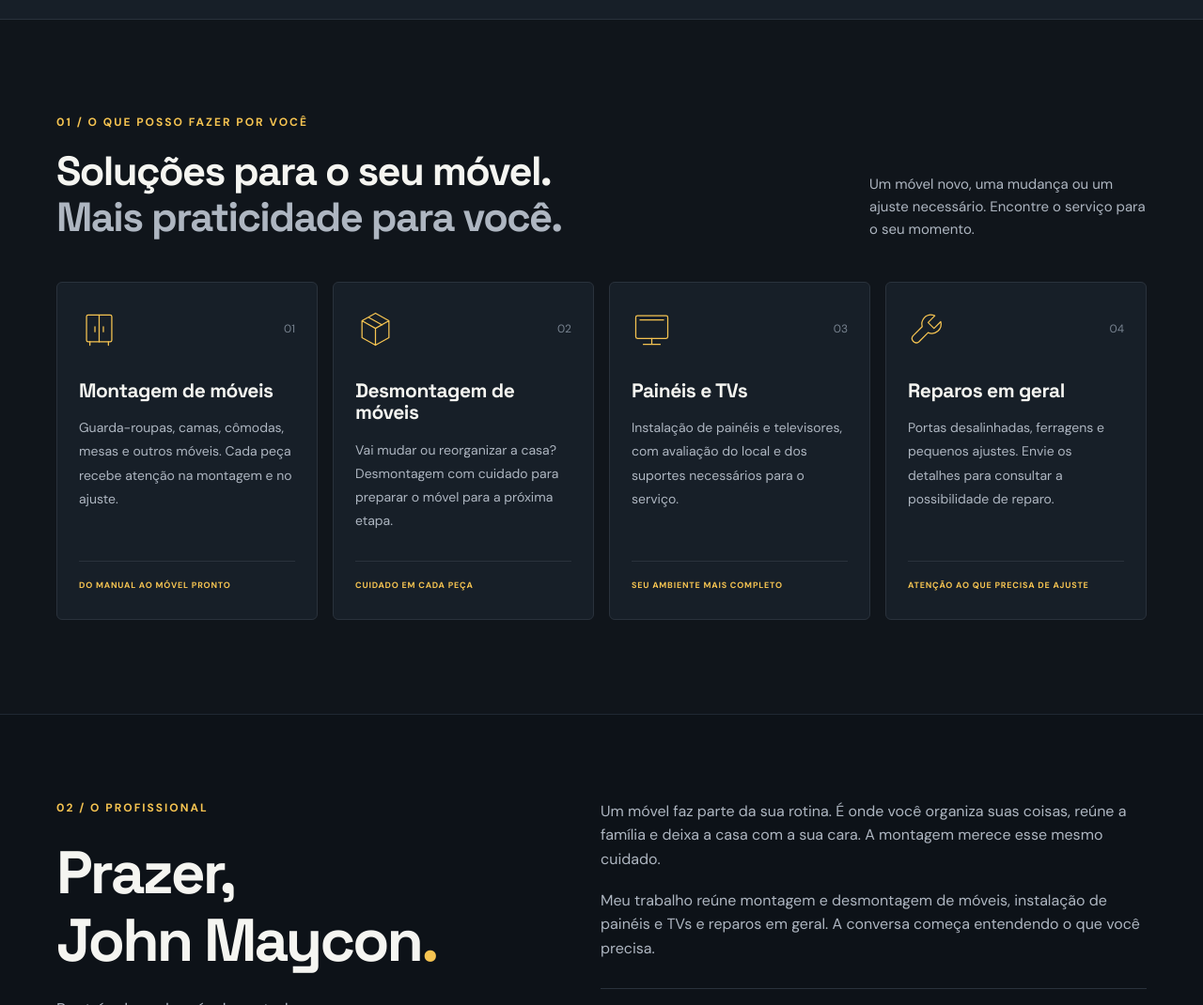
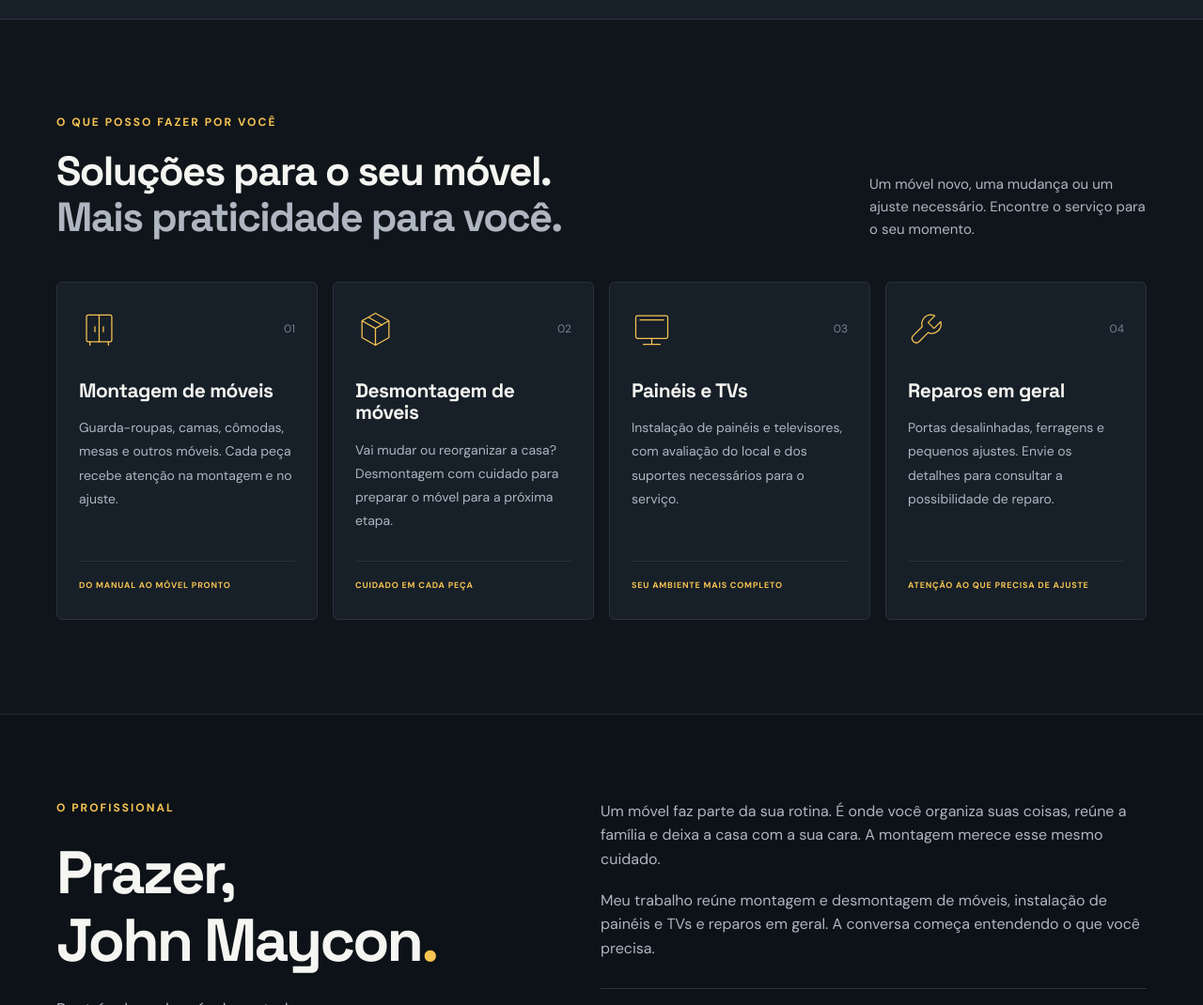
Before and after one commit to kitlesholff/john-maycon, a plain HTML site: page index.html in a window 1280 px wide. Shown: the part 900-1970 px from the top of the page at 94% size. Drawn offline with Linux system fonts and the light colour scheme.

Commit message:
logo alterada

```diff
--- a/index.html
+++ b/index.html
@@ -39,7 +39,7 @@
     <div class="service-strip" aria-label="Especialidades"><div class="container"><span>MONTAGEM DE MÓVEIS</span><b>✦</b><span>PAINÉIS E TVs</span><b>✦</b><span>DESMONTAGEM</span><b>✦</b><span>REPAROS EM GERAL</span></div></div>
 
     <section class="section container" id="servicos" aria-labelledby="services-title">
-      <div class="section-heading"><div><p class="eyebrow">01 / O QUE POSSO FAZER POR VOCÊ</p><h2 id="services-title">Soluções para o seu móvel.<br><span>Mais praticidade para você.</span></h2></div><p>Um móvel novo, uma mudança ou um ajuste necessário. Encontre o serviço para o seu momento.</p></div>
+      <div class="section-heading"><div><p class="eyebrow">O QUE POSSO FAZER POR VOCÊ</p><h2 id="services-title">Soluções para o seu móvel.<br><span>Mais praticidade para você.</span></h2></div><p>Um móvel novo, uma mudança ou um ajuste necessário. Encontre o serviço para o seu momento.</p></div>
       <div class="services-grid">
         <article class="service-card"><div class="card-top"><svg viewBox="0 0 48 48" aria-hidden="true"><rect x="9" y="7" width="30" height="32" rx="2"/><path d="M24 7v32M19 21v6m10-6v6M13 39v4m22-4v4"/></svg><span>01</span></div><h3>Montagem de móveis</h3><p>Guarda-roupas, camas, cômodas, mesas e outros móveis. Cada peça recebe atenção na montagem e no ajuste.</p><span class="card-footer">DO MANUAL AO MÓVEL PRONTO</span></article>
         <article class="service-card"><div class="card-top"><svg viewBox="0 0 48 48" aria-hidden="true"><path d="m24 5 16 9v20l-16 9-16-9V14l16-9Zm0 18v20M8 14l16 9 16-9M16 10l16 9"/></svg><span>02</span></div><h3>Desmontagem de móveis</h3><p>Vai mudar ou reorganizar a casa? Desmontagem com cuidado para preparar o móvel para a próxima etapa.</p><span class="card-footer">CUIDADO EM CADA PEÇA</span></article>
@@ -49,7 +49,7 @@
     </section>
 
     <section class="about-section" id="sobre" aria-labelledby="about-title"><div class="container about-grid">
-      <div class="about-heading"><p class="eyebrow">02 / O PROFISSIONAL</p><h2 id="about-title">Prazer,<br>John Maycon<span class="yellow">.</span></h2><p class="about-lead">Por trás de cada móvel montado,<br>existe atenção aos detalhes.</p><div class="signature">JM<span>Montador de móveis</span></div></div>
+      <div class="about-heading"><p class="eyebrow">O PROFISSIONAL</p><h2 id="about-title">Prazer,<br>John Maycon<span class="yellow">.</span></h2><p class="about-lead">Por trás de cada móvel montado,<br>existe atenção aos detalhes.</p><div class="signature">JM<span>Montador de móveis</span></div></div>
       <div class="about-content"><p>Um móvel faz parte da sua rotina. É onde você organiza suas coisas, reúne a família e deixa a casa com a sua cara. A montagem merece esse mesmo cuidado.</p><p>Meu trabalho reúne montagem e desmontagem de móveis, instalação de painéis e TVs e reparos em geral. A conversa começa entendendo o que você precisa.</p><div class="values"><div><span>01</span><h3>Conversa direta</h3><p>Explique sua necessidade diretamente a quem realiza o serviço.</p></div><div><span>02</span><h3>Serviço alinhado</h3><p>Combine os detalhes do trabalho e o agendamento antes de começar.</p></div><div><span>03</span><h3>Olhar para os detalhes</h3><p>Encaixes, portas e ferragens fazem diferença no uso do móvel.</p></div></div></div>
     </div></section>
 
```
Also changed, not shown: assets/logo jhon.jpg (added).
